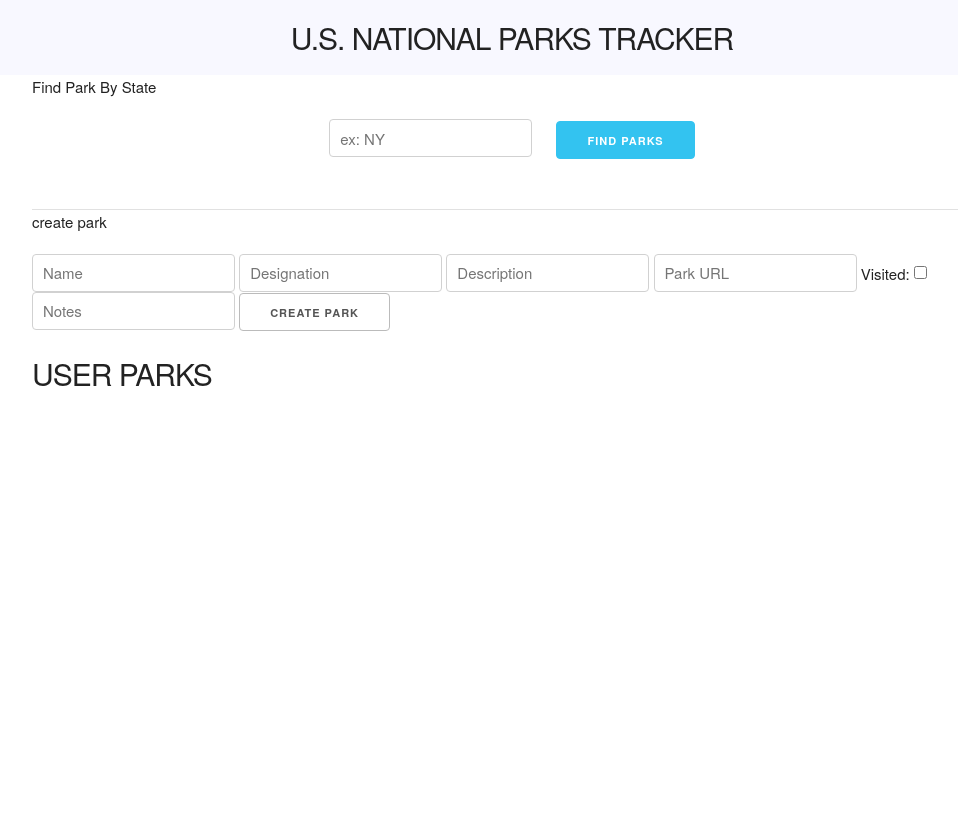
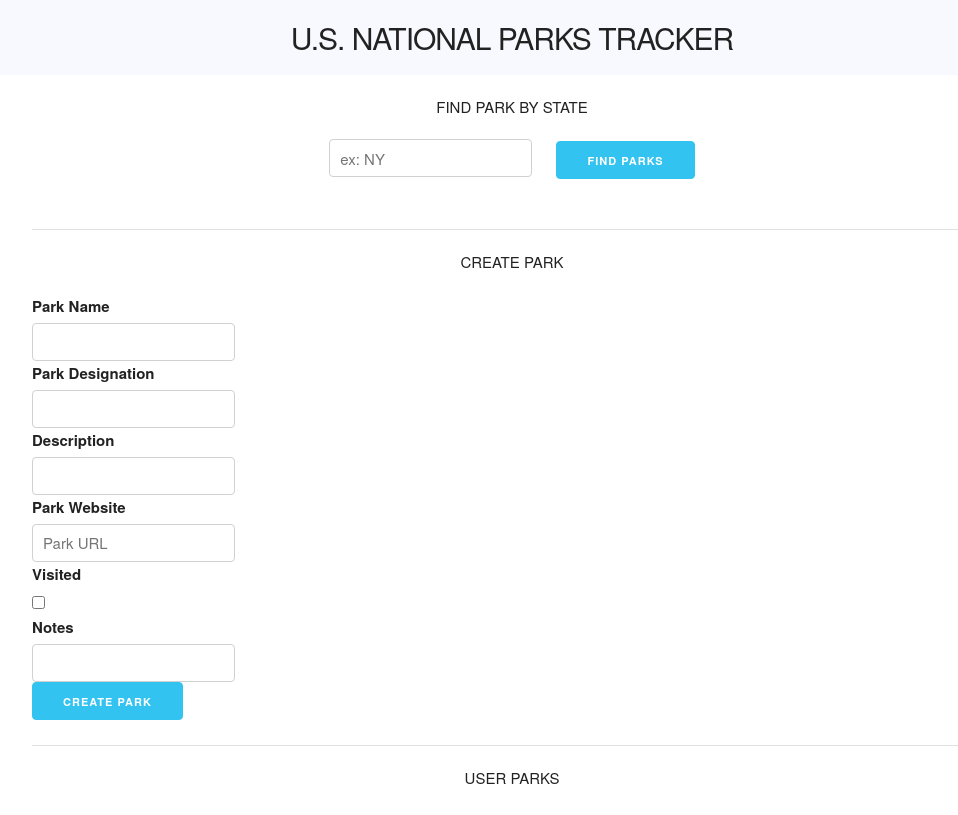
Before and after one commit to ColtonKayser/project3, a website: page public/index.html in a window 1280 px wide. Shown: the whole page, without its empty margins (128-1086 px from the left). Drawn offline with nearby package versions, Linux system fonts and the light colour scheme; no server answers.

Commit message:
formatted create park form

```diff
--- a/public/css/main.css
+++ b/public/css/main.css
@@ -34,7 +34,7 @@ nav a {
   justify-content: center;
   align-items: center;
 }
-.find-park-by-state h6 {
+h6 {
   text-align: center;
   margin-top: 20px;
   text-transform: uppercase;
@@ -73,6 +73,11 @@ h5 {
 }
 .show-info{
   justify-content: left;
+  padding: 0 5px;
+}
+.show-info-h6 {
+  font-weight: 600;
+  text-align: left;
 }
 .save-btn {
   align-self: center;
--- a/public/index.html
+++ b/public/index.html
@@ -51,13 +51,12 @@
           <br/>
           <!-- save this park -->
           <button class="button-primary save-btn" ng-click="ctrl.addToUserPark(park)">Save</button>
-          <!-- </h6> -->
           <div
             ng-if="$index === ctrl.indexOfParkToShow"
             ng-show="ctrl.showInfo"
             class="show-info"
           >
-            <h6>{{park.designation}}</h6>
+            <h6 class="show-info-h6">{{park.designation}}</h6>
             <p>{{park.description}}</p>
             <a href="{{park.url}}">{{park.url}}</a>
             <!-- <button ng-click="ctrl.toggleInfo()"
@@ -66,21 +65,35 @@
           </div>
         </li>
       </ul>
-      <hr>
+    <hr>
     <!-- CREATE PARK -->
     <h6>create park</h6>
-    <Park Form>
+    <!-- form -->
     <form ng-submit="ctrl.createUserPark()">
-      <input type="text" ng-model="ctrl.createForm.name" placeholder="Name" />
-      <input type="text" ng-model="ctrl.createForm.designation" placeholder="Designation"/>
-      <input type="text" ng-model="ctrl.createForm.description" placeholder="Description"/>
+      <!-- name -->
+      <label for="ctrl.name">Park Name</label>
+      <input type="text" ng-model="ctrl.createForm.name" />
+      <!-- designation -->
+      <label for="ctrl.designation">Park Designation</label>
+      <input type="text" ng-model="ctrl.createForm.designation"/>
+      <!-- description -->
+      <label for="ctrl.description">Description</label>
+      <input type="text" ng-model="ctrl.createForm.description"/>
+      <!-- url -->
+      <label for="ctrl.url">Park Website</label>
       <input type="text" ng-model="ctrl.createForm.url" placeholder="Park URL"/>
-      Visited: <input type="checkbox" ng-model="ctrl.createForm.visited"/>
-      <input type="text" ng-model="ctrl.createForm.notes" placeholder="Notes" />
-      <input type="submit" value="Create Park" />
+      <!-- visited -->
+      <label for="ctrl.visited">Visited</label> <input type="checkbox" ng-model="ctrl.createForm.visited"/>
+      <!-- notes -->
+      <label for="ctrl.notes">Notes</label>
+      <input type="text" ng-model="ctrl.createForm.notes"/>
+      <br/>
+      <input class="button-primary" type="submit" value="Create Park" />
     </form>
+
+    <hr>
     <!-- User Saved Parks -->
-    <h1>User Parks</h1>
+    <h6>User Parks</h6>
     <ul class="userParkList">
       <li class="userPark" ng-repeat="userPark in ctrl.userParks">
         Name: {{userPark.name}} <br/>
```
